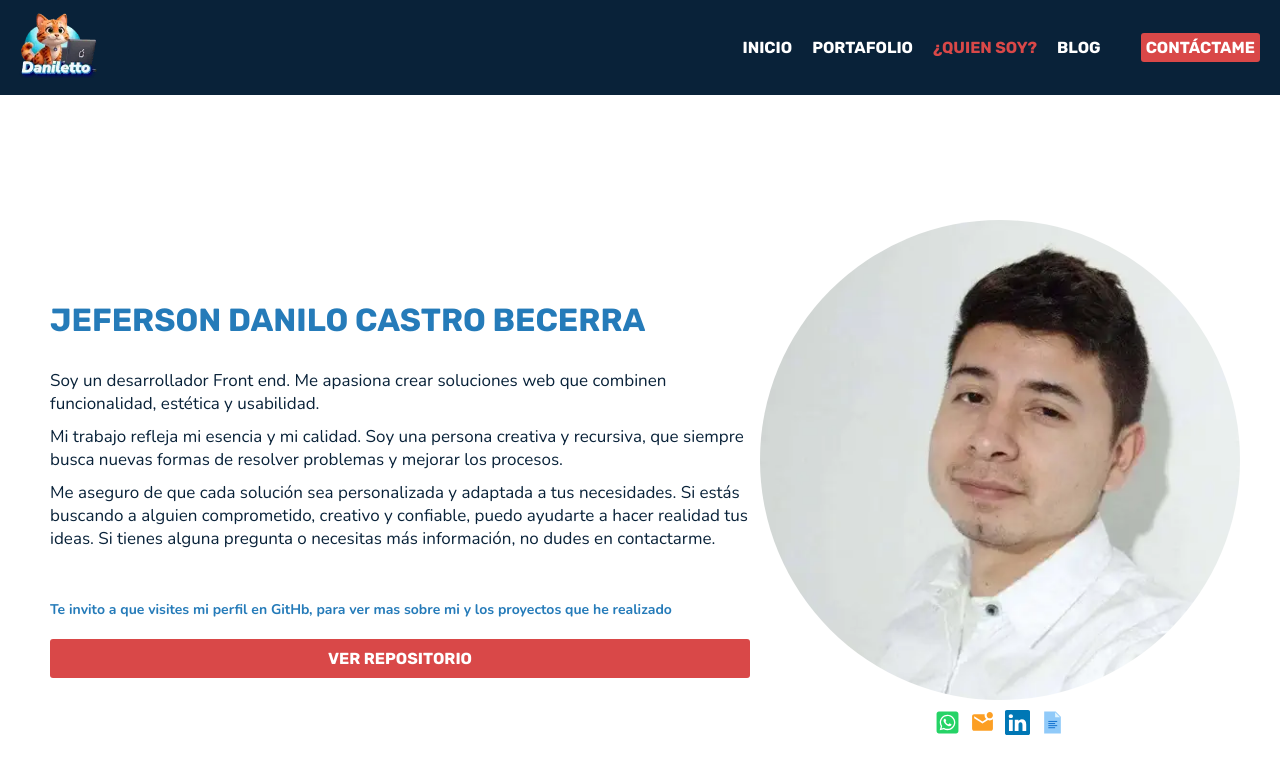
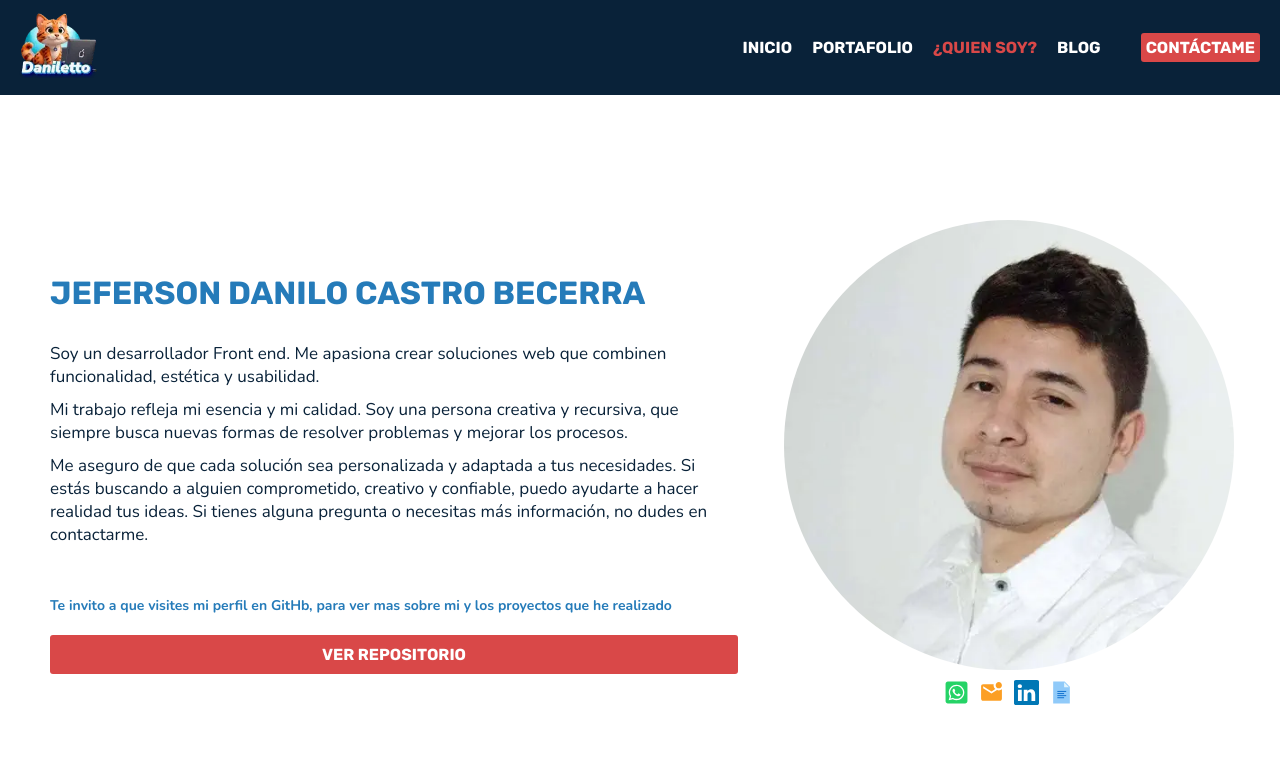
Before and after one commit to Danilett0/Daniletto, a React (Create React App) app: page /About in a window 1280 px wide. Shown: the top 764 px of the page. Built offline with nearby package versions, Linux system fonts and the light colour scheme.

Commit message:
mejoras css

```diff
--- a/src/Pages/Portafolio.jsx
+++ b/src/Pages/Portafolio.jsx
@@ -41,6 +41,7 @@ function Portafolio() {
 
           <div className="Portafolio">
             <div className="Encabezado">
+              <div>
                 <div className="Texto">
                   <h1>PORTAFOLIO DE DISEÑO WEB</h1>
                   <p>
@@ -50,21 +51,22 @@ function Portafolio() {
                   </p>
                   <p>
                     Me apasiona el diseño web y me gusta crear experiencias
-                  digitales innovadoras, atractivas e intuitivas para diferentes
-                  tipos de clientes y usuarios. En este portafolio encontrarás
-                  una muestra de mi trabajo, desde sitios web corporativos hasta
-                  aplicaciones web interactivas, pasando por diseños gráficos y
-                  motion graphics.
+                    digitales innovadoras, atractivas e intuitivas para
+                    diferentes tipos de clientes y usuarios. En este portafolio
+                    encontrarás una muestra de mi trabajo, desde sitios web
+                    corporativos hasta aplicaciones web interactivas, pasando
+                    por diseños gráficos y motion graphics.
                   </p>
                   <p>
-                  Espero que te guste lo que ves y que te sirva para hacerte una
-                  idea de lo que puedo hacer por ti y por tu proyecto.
+                    Espero que te guste lo que ves y que te sirva para hacerte
+                    una idea de lo que puedo hacer por ti y por tu proyecto.
                   </p>
                 </div>
                 <img
                   src="/images/Portafolio/landing.webp"
                   alt="imagen landing page"
                 />
+              </div>
             </div>
 
             <VisualEffectTopWhite />
--- a/src/styles/pages/About.css
+++ b/src/styles/pages/About.css
@@ -15,7 +15,7 @@
 
 .About .Box-Perfil .Perfil {
   width: 100%;
-  max-width: 1200px;
+  max-width: 1400px;
   display: flex;
   align-items: center;
   margin-top: 100px;
@@ -23,7 +23,7 @@
 
 .About .Box-Perfil .Perfil .Descripcion {
   width: 60%;
-  padding: 0px 10px;
+  padding: 0px 25px;
 }
 
 .About .Box-Perfil .Perfil .Descripcion .GitHub {
@@ -52,8 +52,8 @@
 .About .Box-Perfil .Perfil .Imagen img {
   width: 100%;
   height: 100%;
-  max-width: 500px;
-  max-height: 500px;
+  max-width: 450px;
+  max-height: 450px;
   border-radius: 50%;
 }
 .About .Box-Perfil .Perfil .Imagen p {
--- a/src/styles/pages/Home.css
+++ b/src/styles/pages/Home.css
@@ -8,8 +8,8 @@ main .Encabezado {
   align-items: center;
   justify-content: center;
   flex-direction: column;
-  padding: 200px 10px;
   clip-path: ellipse(100% 141% at 50% -45%);
+  height: 90vh;
 }
 
 main .Encabezado h1 {
@@ -207,9 +207,9 @@ main .Contacto .Datos-Form img {
 /* espacio para ajuste de cambio de tamaño de pantalla */
 @media screen and (max-width: 777px) {
   main .Encabezado {
-    justify-content: flex-start;
-    padding: 60px 20px;
-    clip-path: none;
+    padding: 100px 20px;
+    clip-path: ellipse(100% 55% at 50% 45%);
+    height: auto;
   }
 
   main .Encabezado p {
--- a/src/styles/pages/Portafolio.css
+++ b/src/styles/pages/Portafolio.css
@@ -1,5 +1,12 @@
 .Portafolio .Encabezado {
   width: 100%;
+  background-color: white;
+  display: flex;
+  justify-content: center;
+}
+.Portafolio .Encabezado > div {
+  width: 100%;
+  max-width: 1500px;
   background-color: white;
   padding: 10px;
   display: flex;
```
Also changed, not shown: 1 other file (tests, documents, lock files or other folders). Lines whose indentation alone changed are shown as unchanged.
